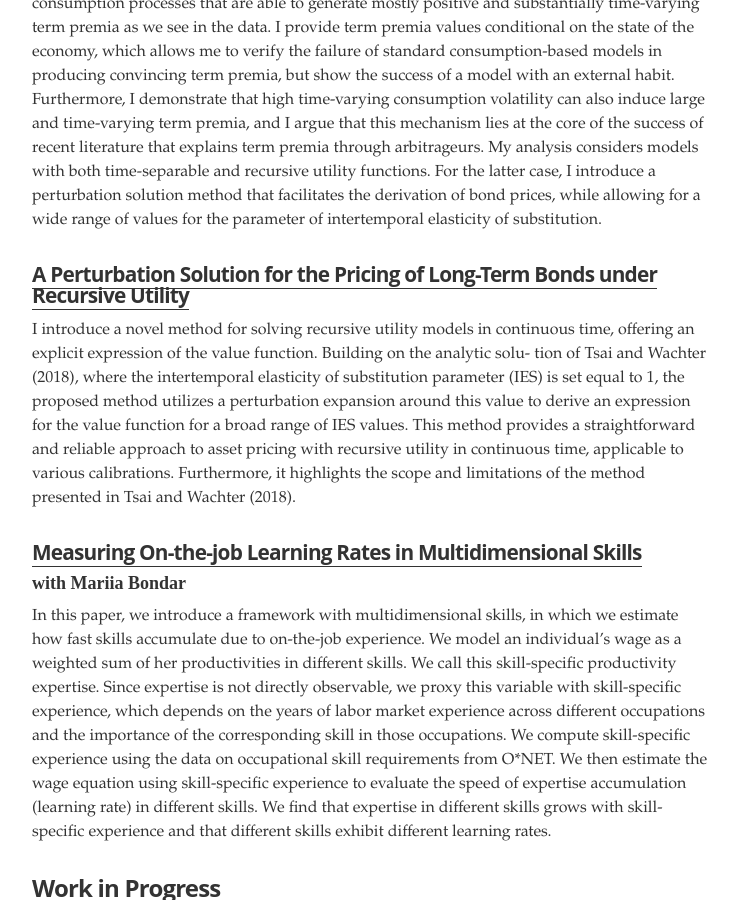
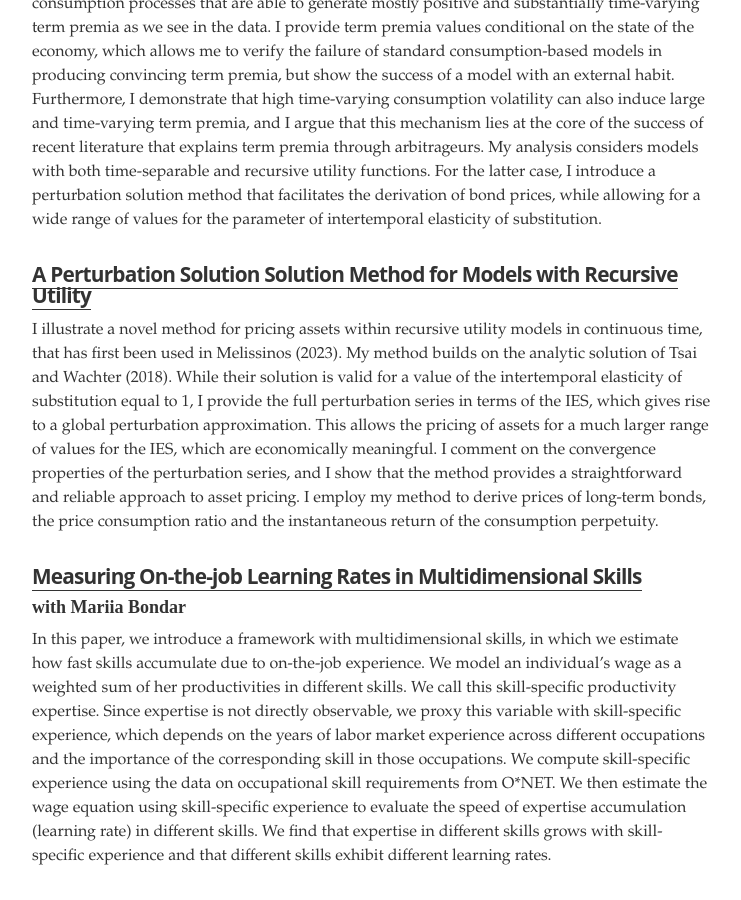
Before and after one commit to errikos-melissinos/errikos-melissinos.github.io, a Jekyll site: the page built from index.html, in a window 1280 px wide and 900 px high, scrolled down 886 px. Shown: the whole window, without its empty margins (268-1009 px from the left). Built offline with Jekyll 4.4.1, drawn with Linux system fonts in a browser that asks for light colours.

Commit message:
Update projects.yml

```diff
--- a/_data/projects.yml
+++ b/_data/projects.yml
@@ -9,10 +9,10 @@
   # description: I investigate the ability of consumption-based models to explain the positive time- varying term premia observed in the data. The long-run risk and rare disasters models typically fail by producing small and negative term premia. The habit model appears to be quite successful, but it generates heteroskedastic real interest rates, which are not supported by empirical evidence. Generally, my findings suggest that substantial and positive term premia require counter-cyclical real interest rates and a direct relationship between the stochastic discount factor and the state variable of the economy. My analysis considers models with both time-separable and recursive utility. For the latter, I present a perturbation solution method that facilitates the computation of the price of long-term bonds, while allowing for a wide range of values for the intertemporal elasticity of substitution parameter.
   description: I explore real bond term premia through a series of model variations within a unified consumption-based framework. I, thus, establish the combinations of utility functions with consumption processes that are able to generate mostly positive and substantially time-varying term premia as we see in the data. I provide term premia values conditional on the state of the economy, which allows me to verify the failure of standard consumption-based models in producing convincing term premia, but show the success of a model with an external habit. Furthermore, I demonstrate that high time-varying consumption volatility can also induce large and time-varying term premia, and I argue that this mechanism lies at the core of the success of recent literature that explains term premia through arbitrageurs. My analysis considers models with both time-separable and recursive utility functions. For the latter case, I introduce a perturbation solution method that facilitates the derivation of bond prices, while allowing for a wide range of values for the parameter of intertemporal elasticity of substitution.
 
-# A Perturbation Solution for the Pricing of Long-Term Bonds under Recursive Utility
-- project: A Perturbation Solution for the Pricing of Long-Term Bonds under Recursive Utility
+# A Perturbation Solution Solution Method for Models with Recursive Utility
+- project: A Perturbation Solution Solution Method for Models with Recursive Utility
   url: https://www.dropbox.com/s/hne0u10tjs37nss/recursive%20solution%20method.pdf?dl=0
-  description: I introduce a novel method for solving recursive utility models in continuous time, offering an explicit expression of the value function. Building on the analytic solu- tion of Tsai and Wachter (2018), where the intertemporal elasticity of substitution parameter (IES) is set equal to 1, the proposed method utilizes a perturbation expansion around this value to derive an expression for the value function for a broad range of IES values. This method provides a straightforward and reliable approach to asset pricing with recursive utility in continuous time, applicable to various calibrations. Furthermore, it highlights the scope and limitations of the method presented in Tsai and Wachter (2018).
+  description: I illustrate a novel method for pricing assets within recursive utility models in continuous time, that has first been used in Melissinos (2023). My method builds on the analytic solution of Tsai and Wachter (2018). While their solution is valid for a value of the intertemporal elasticity of substitution equal to 1, I provide the full perturbation series in terms of the IES, which gives rise to a global perturbation approximation. This allows the pricing of assets for a much larger range of values for the IES, which are economically meaningful. I comment on the convergence properties of the perturbation series, and I show that the method provides a straightforward and reliable approach to asset pricing. I employ my method to derive prices of long-term bonds, the price consumption ratio and the instantaneous return of the consumption perpetuity.
 
 # Measuring On-the-job Learning Rates in Multidimensional Skills
 - project: Measuring On-the-job Learning Rates in Multidimensional Skills
```
